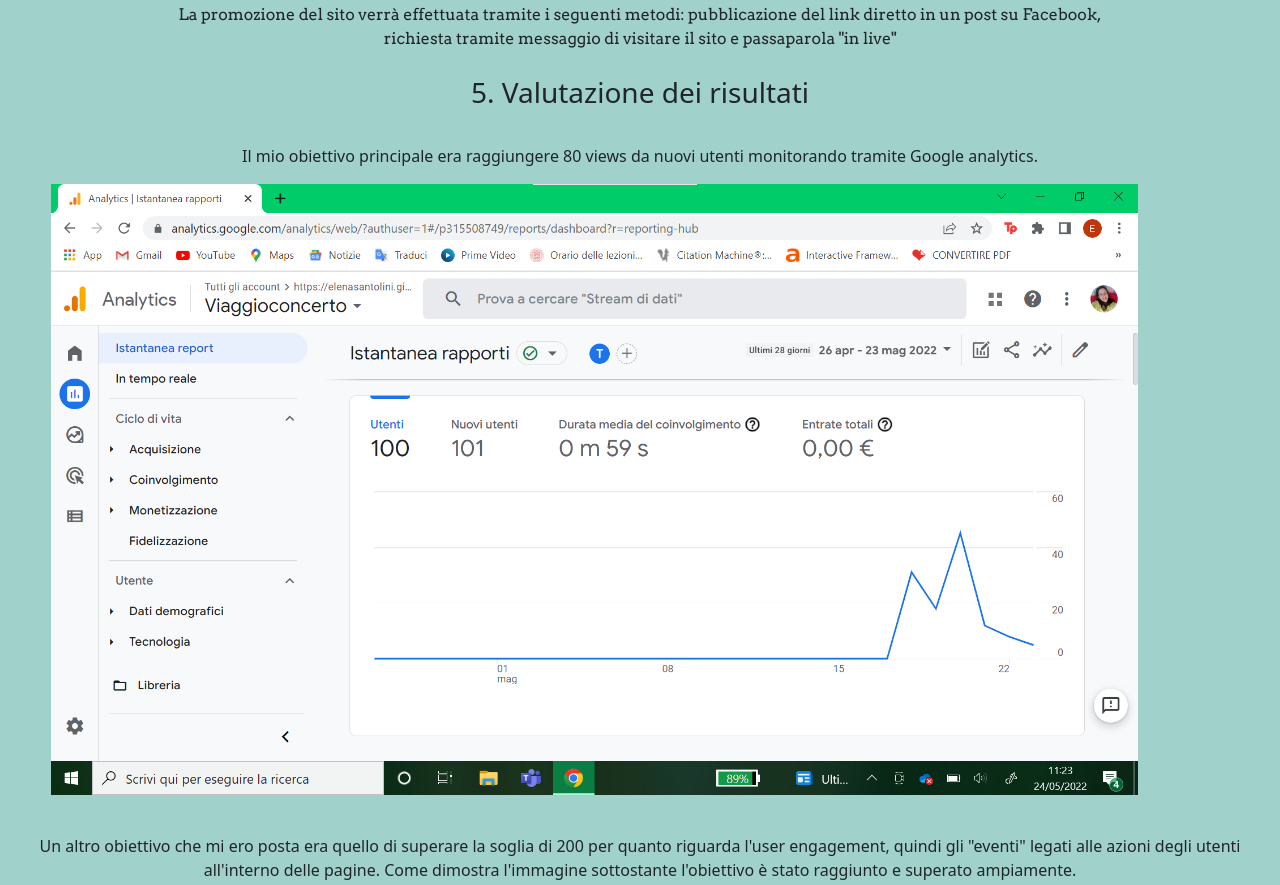
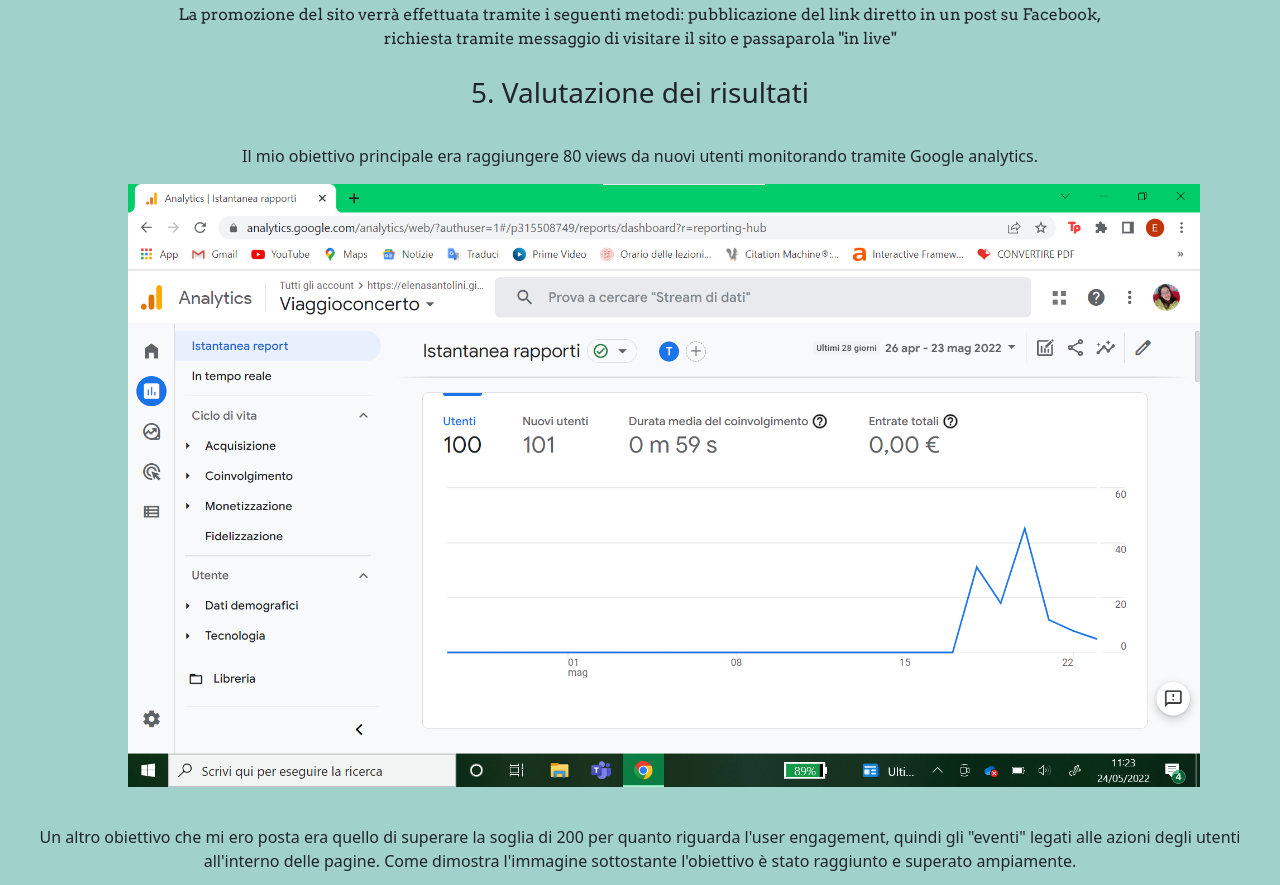
Before and after one commit to ElenaSantolini/esame_informatica_umanistica, a plain HTML site: page aboutus.html in a window 1280 px wide. Shown: the part 6182-7067 px from the top of the page. Drawn offline with nearby package versions, Linux system fonts and the light colour scheme; a web font is replaced by a local one.

Commit message:
Add files via upload

```diff
--- a/css/style.css
+++ b/css/style.css
@@ -124,7 +124,7 @@ h3 {text-align: center;
 
 #analyticsuno {max-width: 1200px;
                max-height: 650px;
-               padding-left: 4%;
+               padding-left: 10%;
                padding-bottom: 3%;}
 
 #analyticsdue {padding-left: 25%;
```
